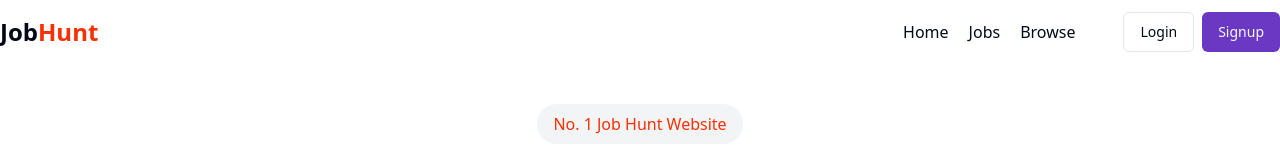
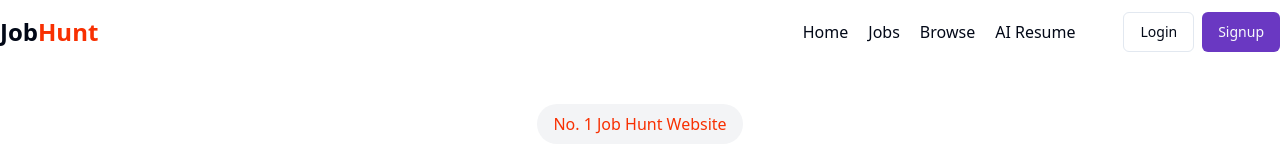
Before and after one commit to mdarsalan-c30/JOBHOARDER, a React (Vite) app in the folder frontend/: page / in a window 1280 px wide. Shown: the top 160 px of the page. Built offline with nearby package versions, Linux system fonts and the light colour scheme; no server answers.

Commit message:
Update Navbar.jsx

```diff
--- a/frontend/src/components/shared/Navbar.jsx
+++ b/frontend/src/components/shared/Navbar.jsx
@@ -25,6 +25,7 @@ const Navbar = () => {
                                     <li className='hover:text-[#6A38C2] cursor-pointer'><Link to={"/"}>Home</Link></li>
                                     <li className='hover:text-[#6A38C2] cursor-pointer'><Link to={"/jobs"}>Jobs</Link></li>
                                     <li className='hover:text-[#6A38C2] cursor-pointer'><Link to={"/browse"}>Browse</Link></li>
+                                    <li className='hover:text-[#6A38C2] cursor-pointer'><Link to={"/Tools"}>AI Resume</Link></li>
                                 </>
                             )
                         }
```
